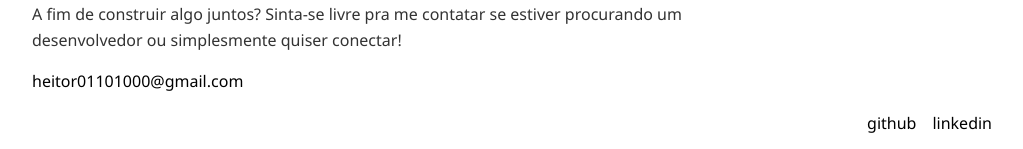
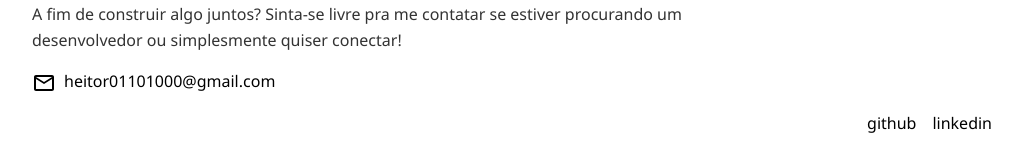
Before and after one commit to heitorlisboa/portfolio, a Next.js app: page / in a window 1280 px wide. Shown: the part 2020-2169 px from the top of the page, without its empty margins (128-1151 px from the left). Built offline with nearby package versions, Linux system fonts and the light colour scheme.

Commit message:
Refatoração e adição de ícone no link do email

```diff
--- a/pages/index.tsx
+++ b/pages/index.tsx
@@ -171,7 +171,7 @@ const Home: NextPage = () => {
             A fim de construir algo juntos? Sinta-se livre pra me contatar se
             estiver procurando um desenvolvedor ou simplesmente quiser conectar!
           </p>
-          <a className="text-anchor" href="mailto:heitor01101000@gmail.com">
+          <a className={`${styles.emailLink} text-anchor`} href="mailto:heitor01101000@gmail.com">
             heitor01101000@gmail.com
           </a>
         </section>
--- a/src/styles/pages/Home.module.scss
+++ b/src/styles/pages/Home.module.scss
@@ -169,14 +169,31 @@
     content: "";
     background-image: url(/svg/forward-icon.svg);
     background-repeat: no-repeat;
-    background-size: auto;
     background-position: center right;
 
     position: absolute;
     top: 0;
+    bottom: -0.2em;
     left: 100%;
     right: -1.5em;
+  }
+}
+
+.emailLink {
+  $icon-position: 2em;
+  margin-left: $icon-position;
+
+  &::before {
+    content: "";
+    background-image: url(/svg/email-icon.svg);
+    background-repeat: no-repeat;
+    background-position: center left;
+
+    position: absolute;
+    top: 0;
     bottom: -0.2em;
+    left: calc($icon-position * -1);
+    right: 100%;
   }
 }
 
```
Also changed, not shown: public/svg/email-icon.svg (added).
